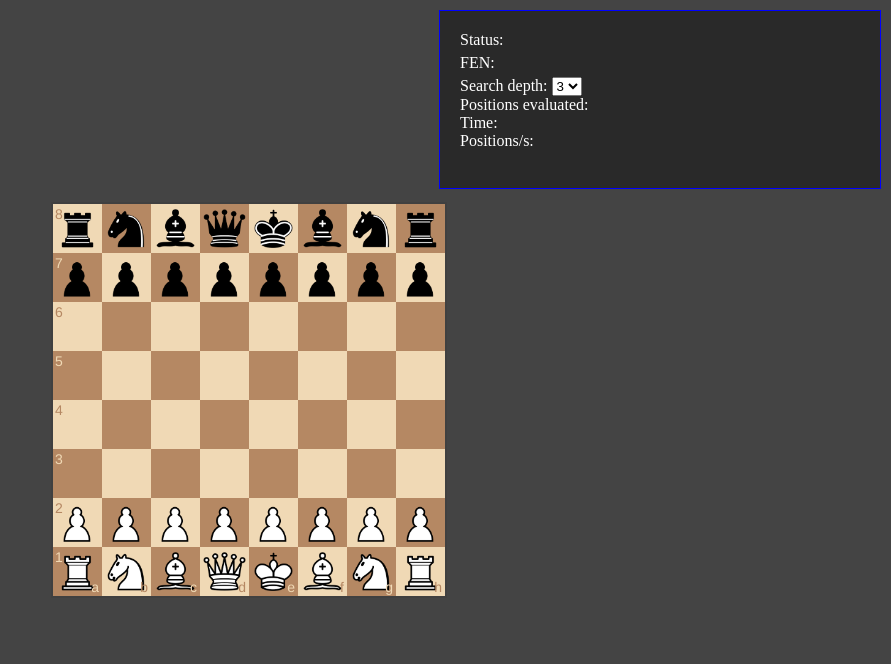
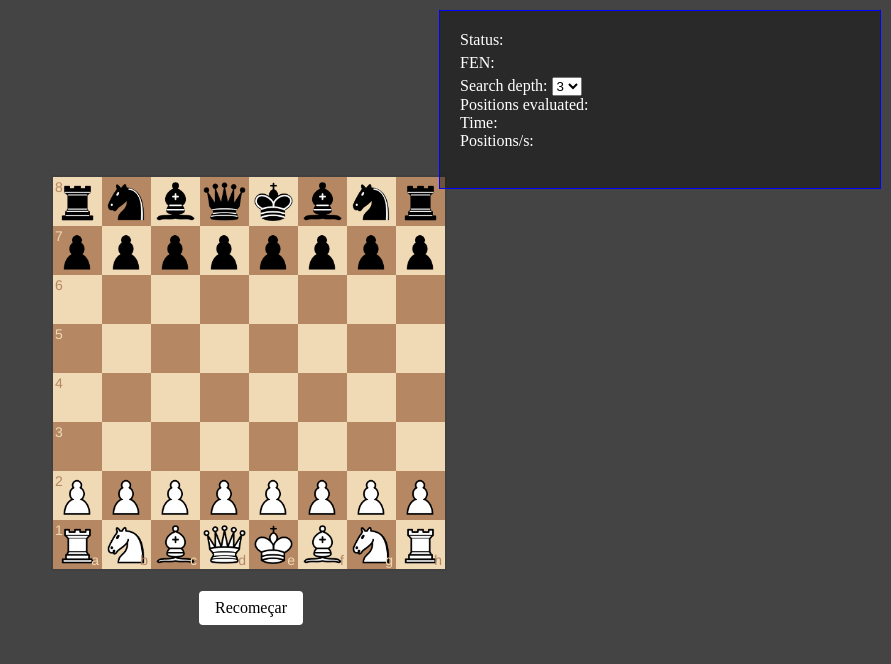
Before and after one commit to douglascastrorj/chess-ia, a website: page public/index.html in a window 1280 px wide. Shown: the whole page, without its empty margins (389-1280 px from the left). Drawn offline with nearby package versions, Linux system fonts and the light colour scheme.

Commit message:
ajustes + botao recomecar

```diff
--- a/public/index.css
+++ b/public/index.css
@@ -4,14 +4,16 @@
     box-sizing: border-box;
 }
 
-body {
+main {
     background-color: #444;
     display: flex;
     justify-content: center;
     align-items: center;
-
+    flex-direction: column;
+    gap: 20px;
 
     height: 100vh;
+
 }
 
 .game {
@@ -42,7 +44,17 @@ body {
 
 
 
+.btn {
+  background-color: white;
+  padding: 8px 16px;
+  border-radius: 4px;
+  cursor: pointer;
+  transition: 0.2s;
+}
 
+.btn:hover {
+  background-color: #aeaeae;
+}
 
 
 
--- a/public/index.html
+++ b/public/index.html
@@ -26,6 +26,10 @@
 
     <script src="./minimax.js"></script>
     <script src="./index.js"></script>
+
+    <main>
+
+
 
         <div class="game">
 
@@ -72,9 +76,12 @@
 
         </div>
 
+        <div class="btn" onclick="restart()" id="restartBtn" style="display: flex;">
+            Recomeçar
+        </div>
 
 
-
+    </main>
     <!-- <button id="startBtn">Start Position</button>
     <button id="clearBtn">Clear Board</button> -->
 </body>
--- a/public/index.js
+++ b/public/index.js
@@ -44,7 +44,8 @@ var makeBestMove = function () {
     board.position(game.fen());
     renderMoveHistory(game.history());
     if (game.game_over()) {
-        alert('Game over');
+        // alert('Game over');
+        $('#restartBtn').css('display', 'flex')
     }
 };
 
@@ -52,7 +53,8 @@ var makeBestMove = function () {
 var positionCount;
 var getBestMove = function (game) {
     if (game.game_over()) {
-        alert('Game over');
+        // alert('Game over');
+        $('#restartBtn').css('display', 'flex')
     }
 
     positionCount = 0;
@@ -134,3 +136,11 @@ var greySquare = function (square) {
 
     squareEl.css('background', background);
 };
+
+
+function restart() {
+    // $('#restartBtn').css('display', 'none')
+
+    game.reset();
+    board.position(game.fen());
+}
--- a/public/minimax.js
+++ b/public/minimax.js
@@ -1,7 +1,7 @@
 /*The "AI" part starts here */
 
 
-// order moves to improve alpha-beta pruning ( mate check captures other_moves  )
+// order moves to improve alpha-beta pruning ( mate check captures other_moves  )  - DONE
 
 
 // endgame force enemy king to corner
@@ -12,9 +12,10 @@ function getOrderMoves(game) {
 
     const mateMoves = moves.filter(move => move.includes('#'))
     const capturesMoves = moves.filter(move => move.includes('x'))
+    const checkMoves = moves.filter( move => move.includes('+'))
     const other = moves.filter(move => !move.includes('#') && !move.includes('+') && !move.includes('x'))
 
-    return [...mateMoves, ...capturesMoves, ...other];
+    return [...mateMoves, ...capturesMoves, ...checkMoves, ...other];
 }
 
 
```
Lines whose indentation alone changed are shown as unchanged.
